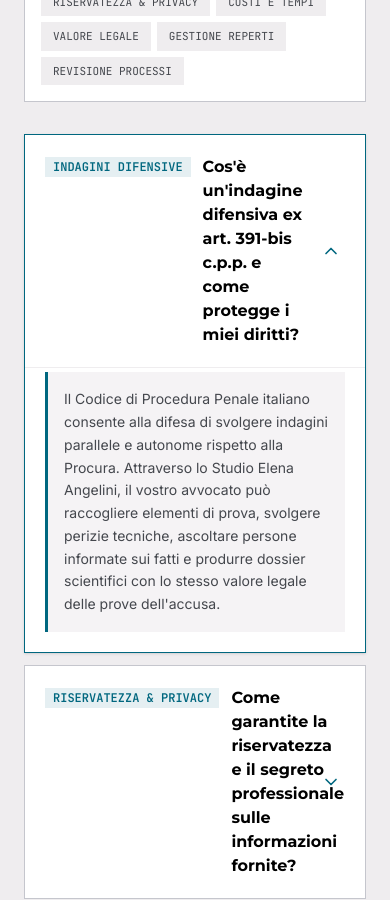
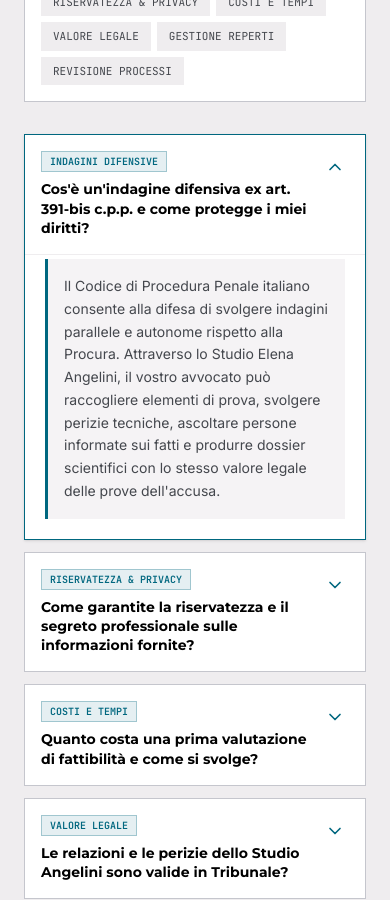
Before and after one commit to Facilissimoweb/studiocriminalista, a React (Vite) app: page /#home in a window 390 px wide. Shown: the part 5720-6620 px from the top of the page. Built offline with nearby package versions, Linux system fonts and the light colour scheme.

Commit message:
fix: improve mobile layout for FaqSection
Adjust padding, font sizes, and container alignment to ensure better readability and responsiveness on small screens.

```diff
--- a/src/components/FaqSection.tsx
+++ b/src/components/FaqSection.tsx
@@ -104,18 +104,18 @@ export const FaqSection: React.FC<FaqSectionProps> = ({ onOpenTriage, onContactC
                 >
                   <button
                     onClick={() => toggleAccordion(faq.id)}
-                    className="w-full text-left p-5 flex items-center justify-between gap-4 font-body"
+                    className="w-full text-left p-4 sm:p-5 flex items-start justify-between gap-3 sm:gap-4 font-body"
                   >
-                    <div className="flex items-start gap-3">
-                      <span className="font-mono-tech text-xs font-bold text-[#00677f] uppercase bg-[#00677f]/10 px-2 py-0.5 shrink-0 mt-0.5">
+                    <div className="flex flex-col sm:flex-row sm:items-start gap-2 sm:gap-3 flex-1">
+                      <span className="font-mono-tech text-[10px] sm:text-xs font-bold text-[#00677f] uppercase bg-[#00677f]/10 border border-[#00677f]/30 px-2 py-0.5 shrink-0 w-fit">
                         {faq.category}
                       </span>
-                      <span className="font-headline font-bold text-base md:text-lg text-[#000000]">
+                      <span className="font-headline font-bold text-sm sm:text-base md:text-lg text-[#000000] leading-snug">
                         {faq.question}
                       </span>
                     </div>
 
-                    <div className="text-[#00677f] shrink-0 p-1">
+                    <div className="text-[#00677f] shrink-0 p-1 mt-0.5">
                       {isOpen ? <ChevronUp className="w-5 h-5" /> : <ChevronDown className="w-5 h-5" />}
                     </div>
                   </button>
```
